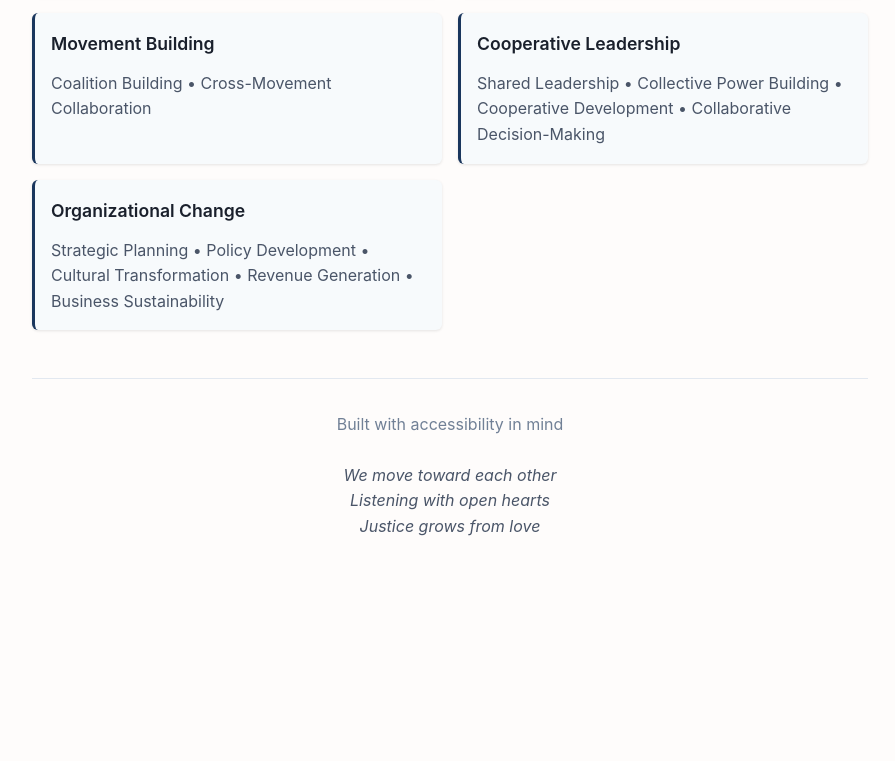
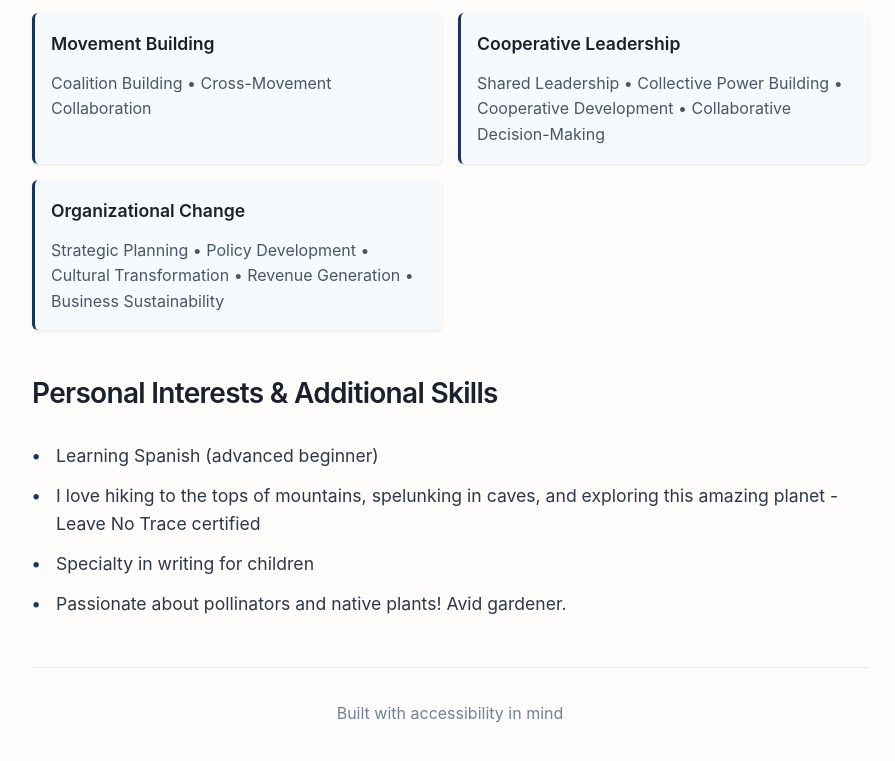
Before and after one commit to colleeneskemp/colleenskemp.github.io, a plain HTML site: page index.html in a window 1280 px wide. Shown: the part 5858-6619 px from the top of the page, without its empty margins (190-1085 px from the left). Before the commit the page ends 6445 px from the top, so only its background shows below. Drawn offline with Linux system fonts and the light colour scheme.

Commit message:
Update index.html
V4?

```diff
--- a/index.html
+++ b/index.html
@@ -208,14 +208,6 @@
 
         .footer-note {
             font-size: 1rem;
-            margin-bottom: 1.5rem;
-        }
-
-        .haiku {
-            font-style: italic;
-            font-size: 1rem;
-            line-height: 1.6;
-            color: #4a5568;
         }
 
         /* Focus states for accessibility */
@@ -424,7 +416,7 @@
                     <div class="job-company">Independent Movement Building</div>
                     <div class="job-meta">2024 — Present</div>
                 </div>
-                <div class="job-description">Building cooperative ecosystem and solidarity economy infrastructure in the Driftless region as part of broader movement strategy</div>
+                <div class="job-description">Building cooperative ecosystem and solidarity economy infrastructure in the Driftless region as part of broader movement strategy. In collaboration with <a href="https://madworc.coop/">MadWorC</a>.</div>
             </div>
 
             <div class="job-section">
@@ -446,7 +438,7 @@
                     <div class="job-company">Ongoing Professional Development</div>
                     <div class="job-meta">2014 — Present</div>
                 </div>
-                <div class="job-description">Key mentors: Phoenix Soleil and Roxy Manning</div>
+                <div class="job-description">Primary mentor: Phoenix Soleil</div>
                 <ul>
                     <li>Pursuing NVC certification pathway with ongoing training and practice</li>
                     <li>Planning to attend International Intensive Training, Connecticut | Nov 2025</li>
@@ -506,15 +498,22 @@
                 </div>
             </div>
         </section>
+
+        <section class="skills-section">
+            <h2>Personal Interests & Additional Skills</h2>
+            <div class="intro">
+                <ul>
+                    <li>Learning Spanish (advanced beginner)</li>
+                    <li>I love hiking to the tops of mountains, spelunking in caves, and exploring this amazing planet - Leave No Trace certified</li>
+                    <li>Specialty in writing for children</li>
+                    <li>Passionate about pollinators and native plants! Avid gardener.</li>
+                </ul>
+            </div>
+        </section>
     </main>
 
     <footer>
         <div class="footer-note">Built with accessibility in mind</div>
-        <div class="haiku">
-            We move toward each other<br>
-            Listening with open hearts<br>
-            Justice grows from love
-        </div>
     </footer>
 </body>
 </html>
```
